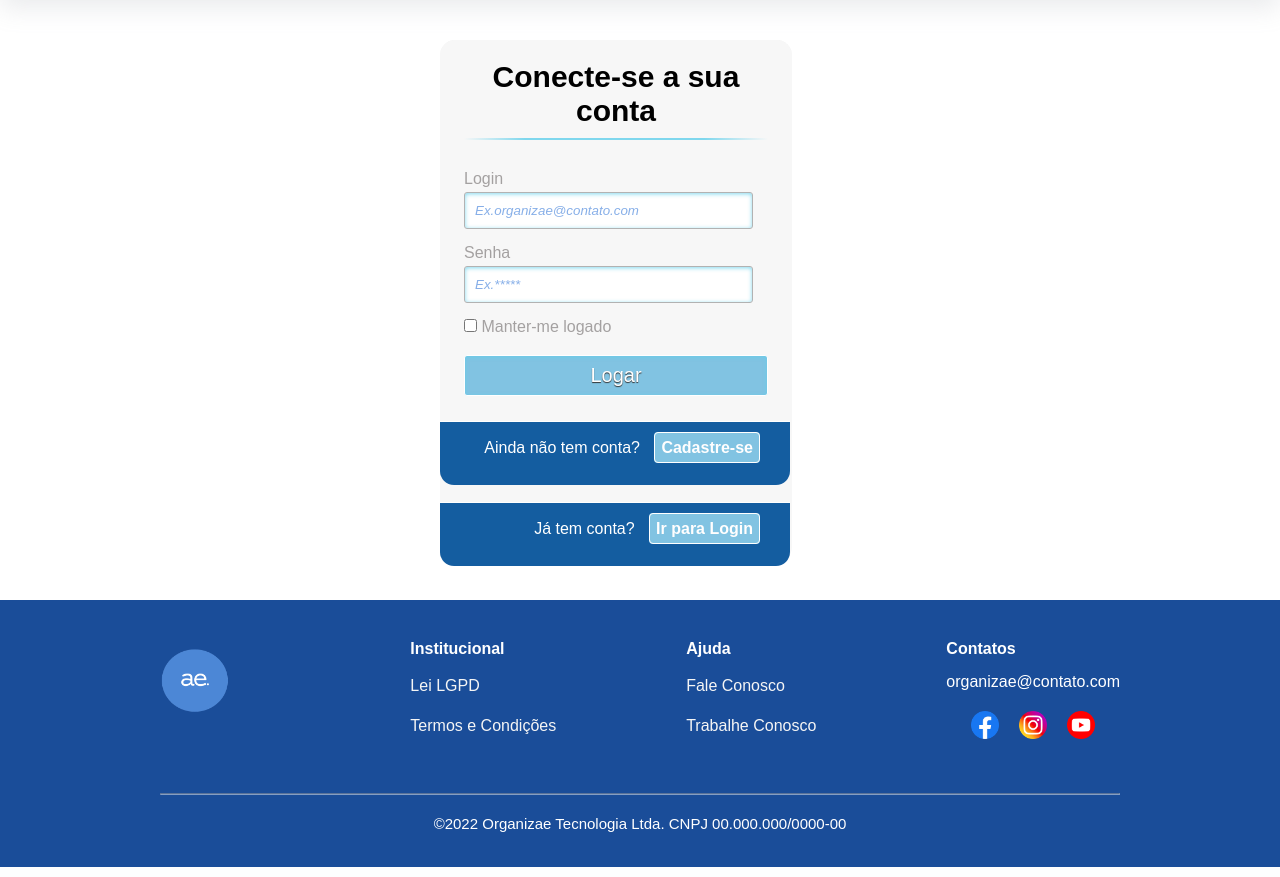
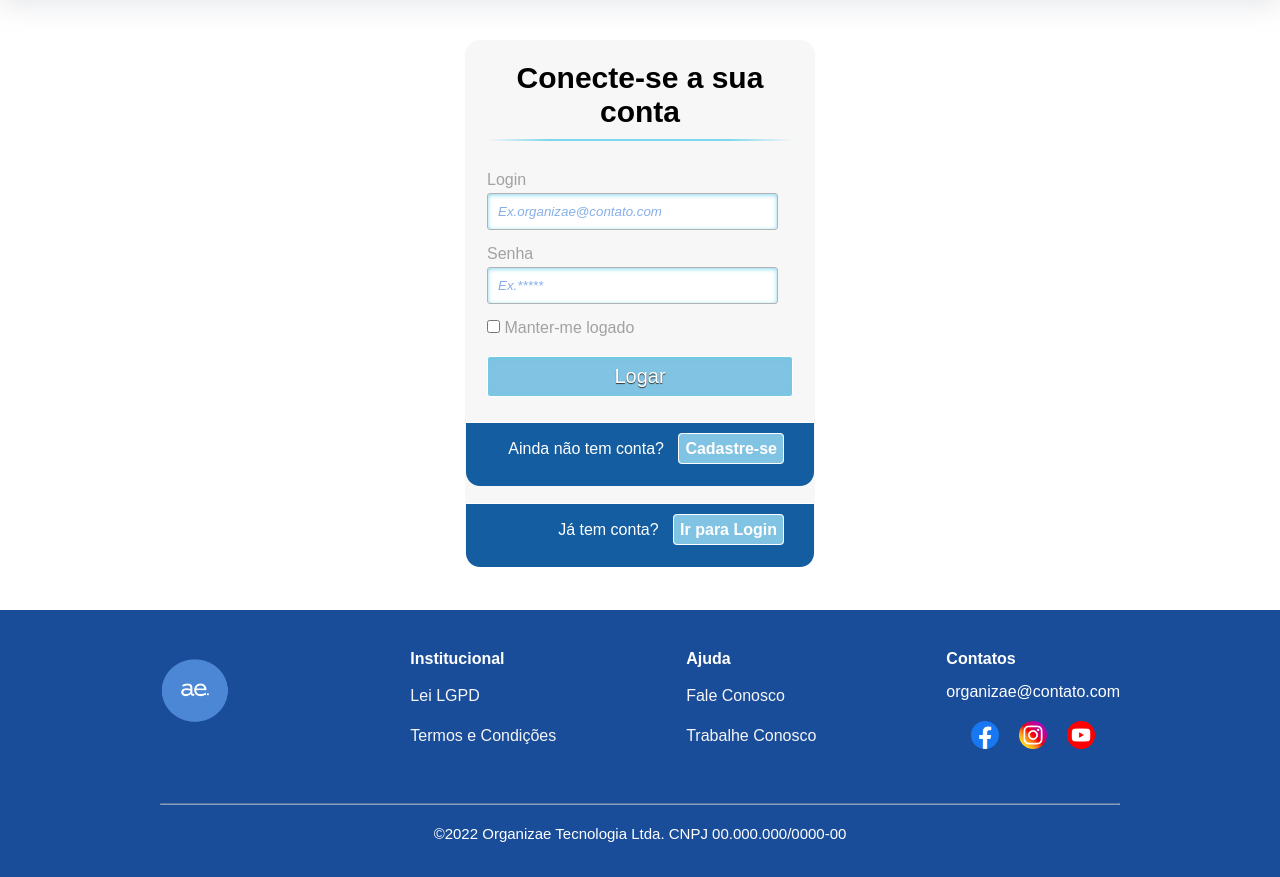
Before and after one commit to CaioAlves10/Organizae, a PHP site: page /pages/login-cadastro.html in a window 1280 px wide. Shown: the part 84-961 px from the top of the page. Run offline with PHP 8.4, Linux system fonts and the light colour scheme.

Commit message:
ajustes no margin do form

```diff
--- a/pages/login-cadastro.html
+++ b/pages/login-cadastro.html
@@ -34,7 +34,6 @@
             </div>
         </nav>
     </header>
-    <br><br>
     <!--FORMULÁRIO DE LOGIN-->
     <div class="container">
 
--- a/styles/login-cadastro.css
+++ b/styles/login-cadastro.css
@@ -29,9 +29,9 @@ a.links {
 }
 
 .content {
-    width: 400px;
-    min-height: 560px;
-    margin: 0px auto;
+    width: 350px;
+    min-height: 530px;
+    margin: 40px auto;
     position: relative;
 }
 
@@ -132,11 +132,12 @@ input[type="submit"]:hover {
     color: #ffffff;
     left: 0px;
     height: 20px;
-    width: 350px;
+    width: 348px;
     padding: 17px 30px 46px 30px;
     font-size: 16px;
     text-align: right;
     border-top: 1px solid #ffffff;
+    margin: 0;
 
     -webkit-border-radius: 0 0 5px 5px;
     border-radius: 0 0 14px 14px;
@@ -165,13 +166,12 @@ input[type="submit"]:hover {
 
 #login,
 #cadastro {
+    border: 1px solid #f7f7f7;
     position: absolute;
-    top: 0px;
-    width: 88%;
+
+    width: 100%;
     padding: 18px 6% 60px 6%;
-    margin: 0 0 35px 0;
     background: #f7f7f7;
-    border: 1px solid rgba(#81C3E2);
 
     -webkit-box-shado: 5px;
     border-radius: 15px;
```
